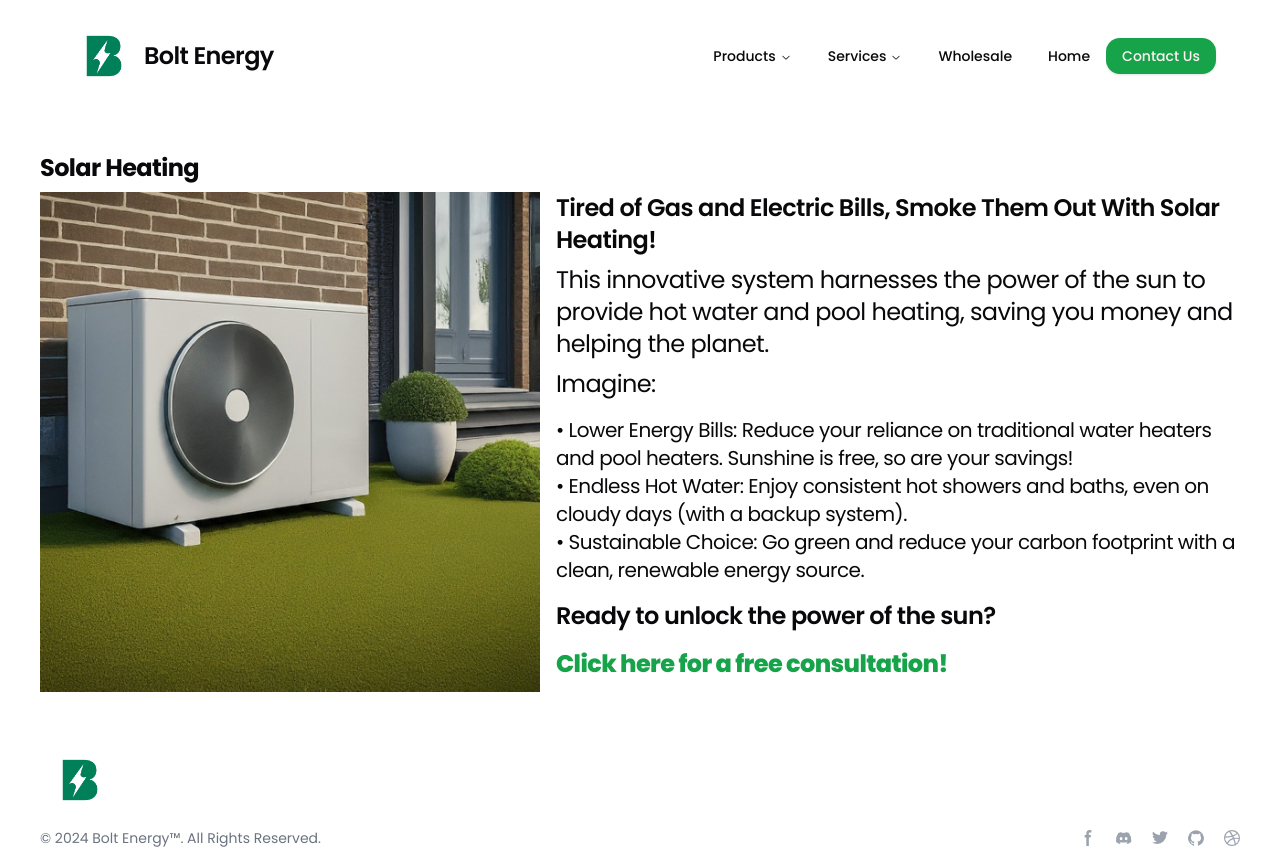
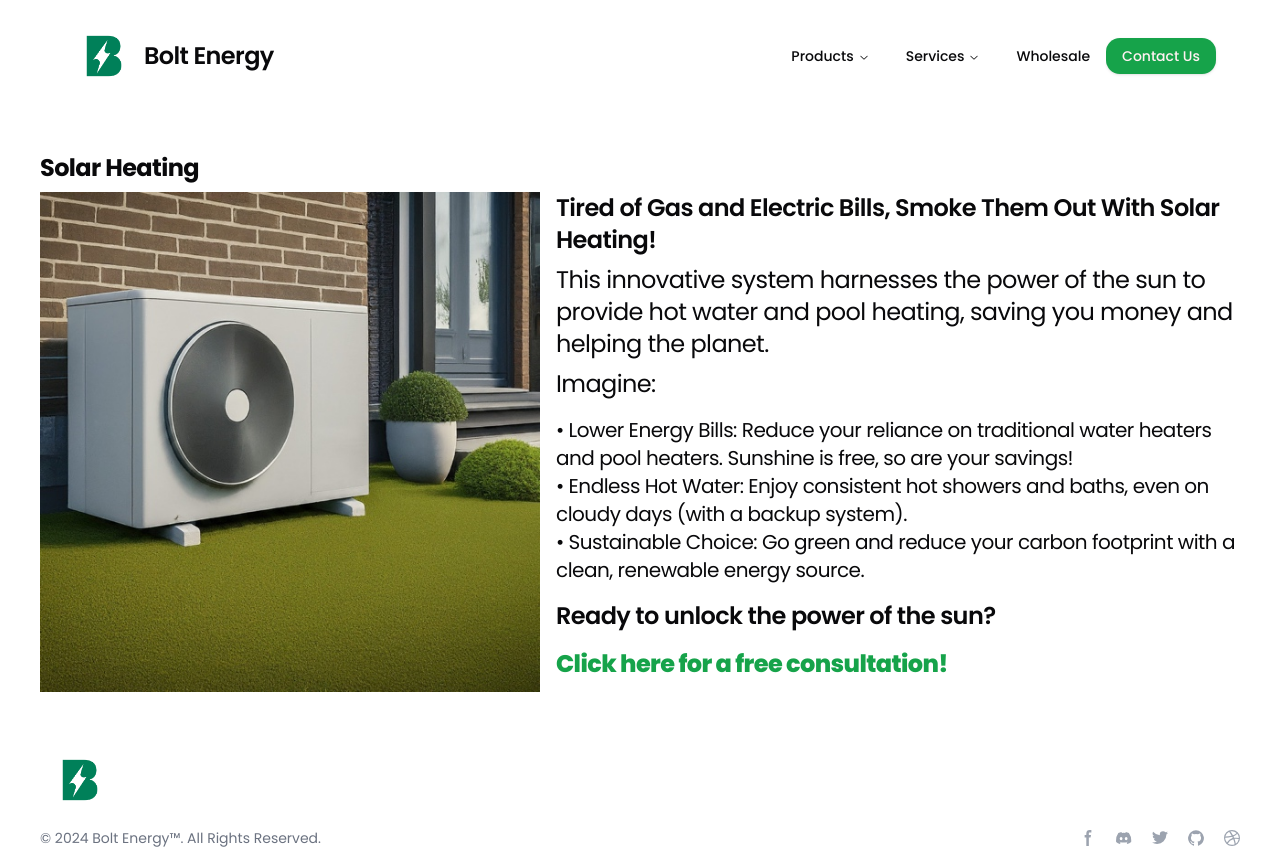
Before and after one commit to amrayman100/solar, a Next.js app: page /product/solar-heating in a window 1280 px wide. Built offline with nearby package versions, Linux system fonts and the light colour scheme.

Commit message:
Update header.tsx

```diff
--- a/components/shared/header.tsx
+++ b/components/shared/header.tsx
@@ -94,7 +94,10 @@ export default function Header() {
       </div>
       {/* desktop nav menu */}
       <div className="sticky top-0 z-40 hidden lg:flex md:flex justify-between p-4 lg:mx-12">
-        <div className="flex place-items-center gap-3">
+        <div
+          className="flex place-items-center gap-3 cursor-pointer"
+          onClick={() => router.push("/")}
+        >
           <div className="hidden dark:flex">
             <Image
               alt="Logo"
@@ -175,13 +178,6 @@ export default function Header() {
                   </NavigationMenuLink>
                 </Link>
               </NavigationMenuItem>
-              <NavigationMenuItem>
-                <Link href="/" legacyBehavior passHref>
-                  <NavigationMenuLink className={navigationMenuTriggerStyle()}>
-                    Home
-                  </NavigationMenuLink>
-                </Link>
-              </NavigationMenuItem>
             </NavigationMenuList>
           </NavigationMenu>
           <Button
```
